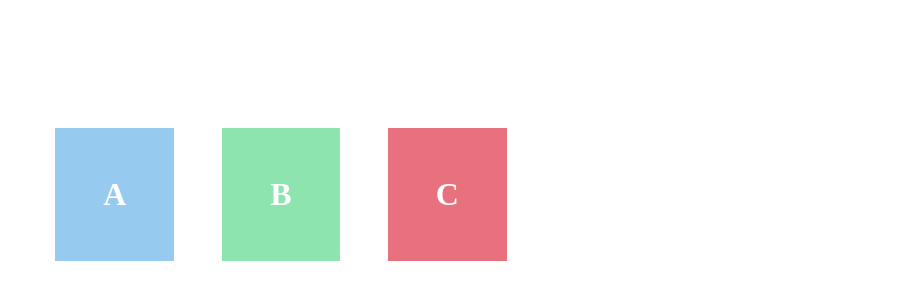
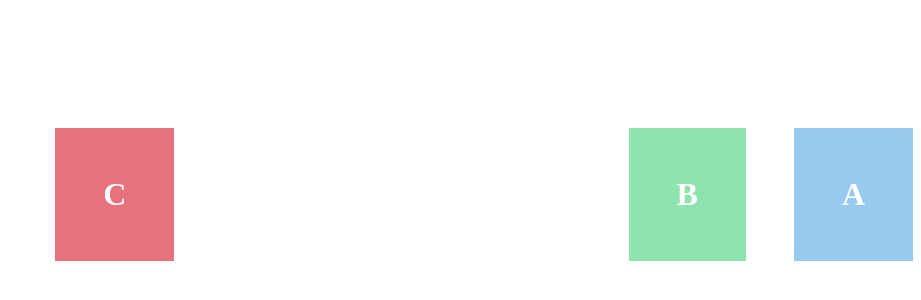
Before and after one commit to Shahed-BD71/form-task, a plain HTML site: page index.html in a window 1280 px wide. Shown: the part 214-514 px from the top of the page, without its empty margins (359-1280 px from the left). Drawn offline with Linux system fonts and the light colour scheme.

Commit message:
C-left&AB-right

```diff
--- a/style.css
+++ b/style.css
@@ -2,6 +2,7 @@
     box-sizing: border-box;
   }
 
+  /* task one */
   .container {
     display: flex;
     margin: 0;
@@ -16,15 +17,20 @@
   .container .a {
     background-color: #96caef;
     padding: 3rem;
+    order: 3;
   }
+
   .container .b {
     background-color: #8de4af;
     padding: 3rem;
+    order: 2;
   }
 
   .container .c {
     background-color: #e7717d;
     padding: 3rem;
+    order: 1;
+    margin: auto; //task three. Box C in left, B & A in right
   }
 
   .container .a,
```
Lines whose indentation alone changed are shown as unchanged.
